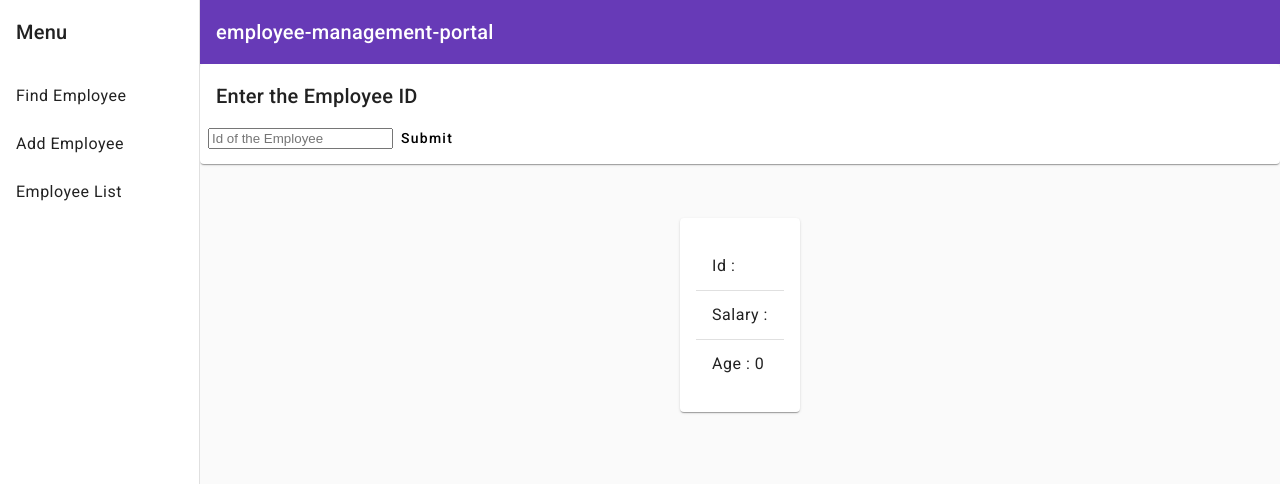
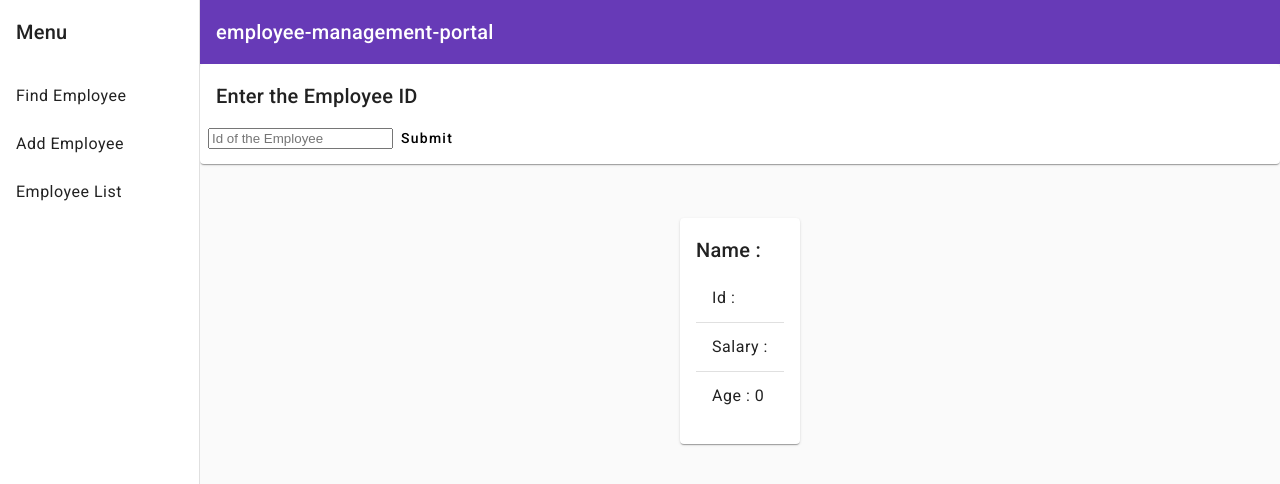
Before and after one commit to swaroopsv96/MPAUI, an Angular app: page /employee in a window 1280 px wide. Shown: the top 484 px of the page. Built offline with nearby package versions, Linux system fonts and the light colour scheme.

Commit message:
Removing ID under the name

```diff
--- a/src/app/Employee/employee/employee.component.html
+++ b/src/app/Employee/employee/employee.component.html
@@ -15,8 +15,8 @@
     <mat-card class="example-card">
         <mat-card-header>
 
-          <mat-card-title>{{employee.employee_name}}</mat-card-title>
-          <mat-card-subtitle>{{employee.id}}</mat-card-subtitle>
+          <mat-card-title>Name : {{employee.employee_name}}</mat-card-title>
+          <!-- <mat-card-subtitle>{{employee.id}}</mat-card-subtitle> -->
         </mat-card-header>
 
         <mat-card-content>
--- a/src/app/Employee/employee/employee.component.ts
+++ b/src/app/Employee/employee/employee.component.ts
@@ -23,7 +23,7 @@ export class EmployeeComponent {
   getDetails():void{
     this.emplpoyeeService.getEmployeeById(this.employee_id).subscribe(employee => {
       this.employee = employee;
-
+      console.log(employee);
     });
   }
 }
--- a/src/app/services/employee-operations/employee.service.ts
+++ b/src/app/services/employee-operations/employee.service.ts
@@ -14,7 +14,7 @@ export class EmployeeService {
   }
 
   getEmployeeById(employeeId:number){
-    return this.http.get<Employee>(`/api/employee/${employeeId}/`);
+    return this.http.get<Employee>(`/api/employees/${employeeId}/`);
   }
 
   addEmployee(employee: Employee){
```
